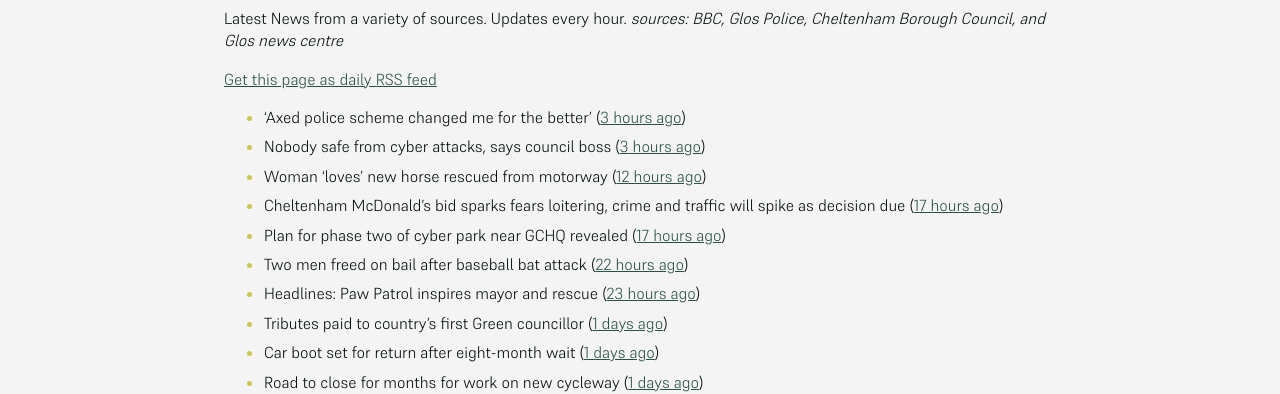
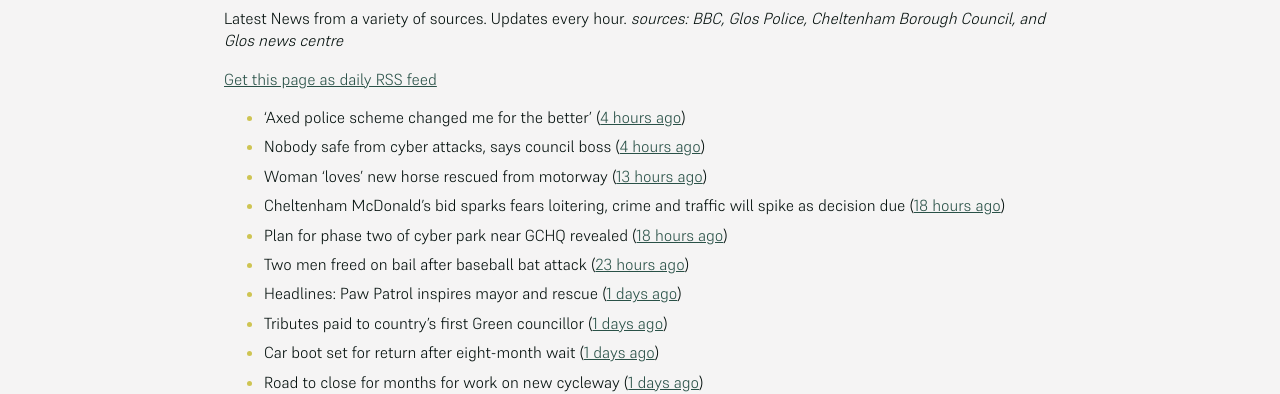
Before and after one commit to mat-0/cheltenham-open-data, a Jekyll site: the page built from _pages/news.md, in a window 1280 px wide. Shown: the part 266-660 px from the top of the page. Built offline with Jekyll 4.4.1, drawn with Linux system fonts in a browser that asks for light colours.

Commit message:
Updated 2025-05-20 09:58:21

```diff
--- a/_pages/news.md
+++ b/_pages/news.md
@@ -12,13 +12,13 @@ _sources: BBC, Glos Police, Cheltenham Borough Council, and Glos news centre_
 [Get this page as daily RSS feed](/daily.rss)
 
 <!-- news_marker starts -->
-- 'Axed police scheme changed me for the better' ([3 hours ago](https://www.bbc.com/news/articles/cj425087v5po))
-- Nobody safe from cyber attacks, says council boss ([3 hours ago](https://www.bbc.com/news/articles/cyvm4ljl2l8o))
-- Woman 'loves' new horse rescued from motorway ([12 hours ago](https://www.bbc.com/news/articles/c4g2r40ye9eo))
-- Cheltenham McDonald’s bid sparks fears loitering, crime and traffic will spike as decision due ([17 hours ago](https://gloucesternewscentre.co.uk/cheltenham-mcdonalds-bid-sparks-fears-loitering-crime-and-traffic-will-spike-as-decision-due/))
-- Plan for phase two of cyber park near GCHQ revealed ([17 hours ago](https://www.bbc.com/news/articles/clygqx2jp95o))
-- Two men freed on bail after baseball bat attack ([22 hours ago](https://www.bbc.com/news/articles/c4ge7l3nvv1o))
-- Headlines: Paw Patrol inspires mayor and rescue ([23 hours ago](https://www.bbc.com/news/articles/cj93e7x34ewo))
+- 'Axed police scheme changed me for the better' ([4 hours ago](https://www.bbc.com/news/articles/cj425087v5po))
+- Nobody safe from cyber attacks, says council boss ([4 hours ago](https://www.bbc.com/news/articles/cyvm4ljl2l8o))
+- Woman 'loves' new horse rescued from motorway ([13 hours ago](https://www.bbc.com/news/articles/c4g2r40ye9eo))
+- Cheltenham McDonald’s bid sparks fears loitering, crime and traffic will spike as decision due ([18 hours ago](https://gloucesternewscentre.co.uk/cheltenham-mcdonalds-bid-sparks-fears-loitering-crime-and-traffic-will-spike-as-decision-due/))
+- Plan for phase two of cyber park near GCHQ revealed ([18 hours ago](https://www.bbc.com/news/articles/clygqx2jp95o))
+- Two men freed on bail after baseball bat attack ([23 hours ago](https://www.bbc.com/news/articles/c4ge7l3nvv1o))
+- Headlines: Paw Patrol inspires mayor and rescue ([1 days ago](https://www.bbc.com/news/articles/cj93e7x34ewo))
 - Tributes paid to country's first Green councillor ([1 days ago](https://www.bbc.com/news/articles/cd7gvr0g0qgo))
 - Car boot set for return after eight-month wait ([1 days ago](https://www.bbc.com/news/articles/cx2qvp3lp61o))
 - Road to close for months for work on new cycleway ([1 days ago](https://www.bbc.com/news/articles/cded9232w5wo))
```
Also changed, not shown: _data/flood.json (+5 -48 lines), index.md (+5 -5 lines).
